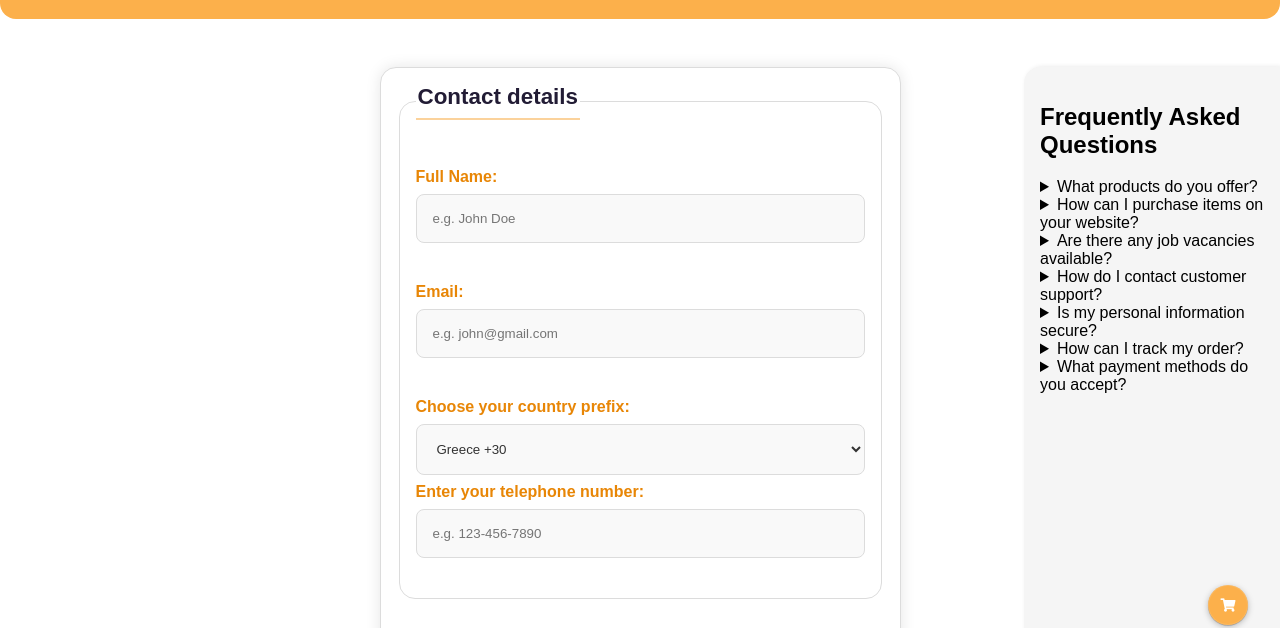
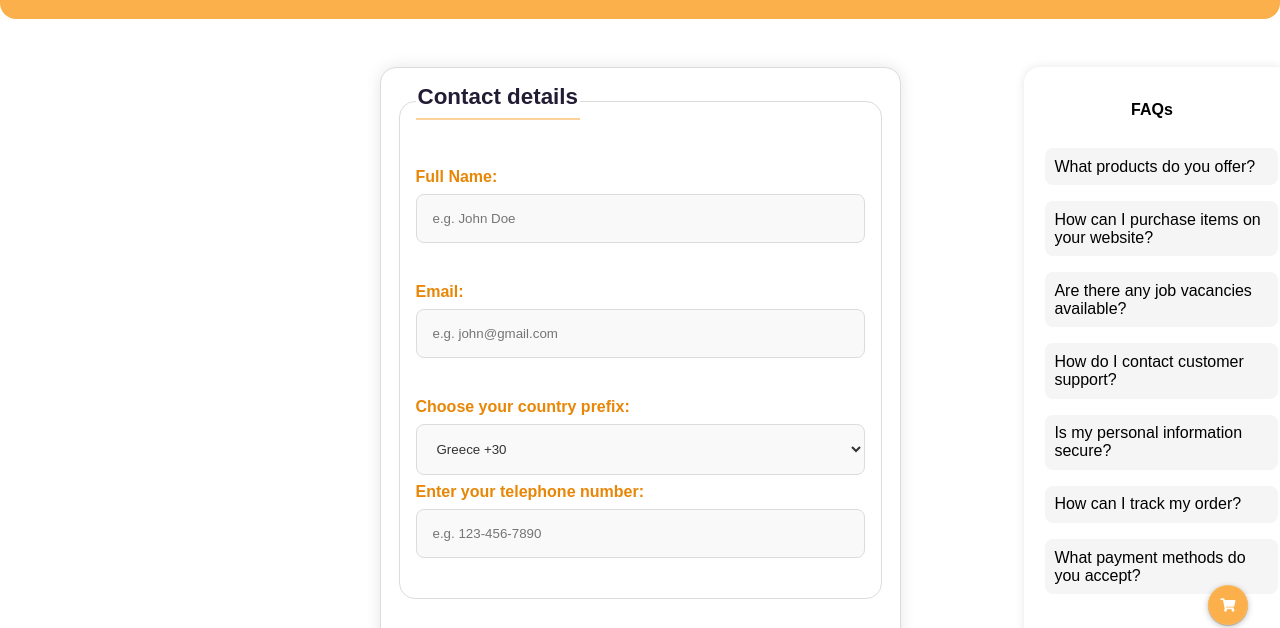
Before and after one commit to Panattack/Sofari, a plain HTML site: page Exercise 3/contact.html in a window 1280 px wide. Shown: the part 127-755 px from the top of the page. Drawn offline with Linux system fonts and the light colour scheme; a web font is replaced by a local one.

Commit message:
17th Session - Styles for the FAQs section of the contact page

```diff
--- a/Exercise 3/contact.html
+++ b/Exercise 3/contact.html
@@ -347,7 +347,7 @@
     </form>
 
     <aside class="faq">
-      <h2>Frequently Asked Questions</h2>
+      <h2>FAQs</h2>
       <details>
         <summary>What products do you offer?</summary>
         <p>We offer a wide range of products including properties, household items, vehicles, job vacancies, technology
--- a/Exercise 3/stylesheet.css
+++ b/Exercise 3/stylesheet.css
@@ -5,6 +5,7 @@
   --primary-color-faded: rgb(251, 210, 155);
   --secondary-color: whitesmoke;
   --tertiary-color: rgb(34, 28, 53);
+  --tertiary-color-faded: rgb(66, 61, 79);
 }
 
 @font-face {
@@ -1009,12 +1010,52 @@ is hovered, for interactive feedback */
   color: white;
 }
 
+/* Styles for the faq section next to the contact form;
+Give it a name as a grid area to be able to use it in the grid container;
+Apply a box-shadow, round the corners and set some padding;
+Set the display to column nowrap flex and set a gap between the details elements it contains (i.e. the questions and answers) */
 .faq {
   grid-area: faq;
+  box-shadow: 0 0 10px rgba(0, 0, 0, 0.1);
+  border-radius: 1rem 0 0 1rem;
+  padding: 1.3rem;
+
+  display: flex;
+  flex-flow: column nowrap;
+  row-gap: 1rem;
+}
+
+/* Center-align the faq section's and slightly reduce the default font-size */
+.faq h2 {
+  text-align: center;
+  font-size: medium;
+}
+
+/* Styles for the summary within faq details;
+Apply a background color, round the corners, set a padding, set the width and define a smooth color transition
+(on hover); Left-align the text, remove the default icons and set the cursor to pointer */
+.faq summary {
   background-color: var(--secondary-color);
-  padding: 1rem;
-  box-shadow: 2px 0px 5px rgba(0, 0, 0, 0.1);
-  border-radius: 1rem 0 0 1rem;
+  border-radius: 0.5rem;
+  padding: 0.6rem;
+  width: 100%;
+  transition: background-color 0.3s;
+  text-align: left;
+  list-style-type: none;
+  cursor: pointer;
+}
+
+/* Change (darken) the color of the summary on hover */
+.faq summary:hover {
+  background-color: #d8d8d8;
+}
+
+/* Remove the margin and apply padding in the paragraphs of the faq details; Set a left border with a subtle
+color to enhance readability */
+.faq p {
+  margin: 0;
+  padding: 0.7rem;
+  border-left: 1px solid gainsboro;
 }
 
 /* ------------------------- Computers & Motorcycles Page  ----------------------------- */
```
